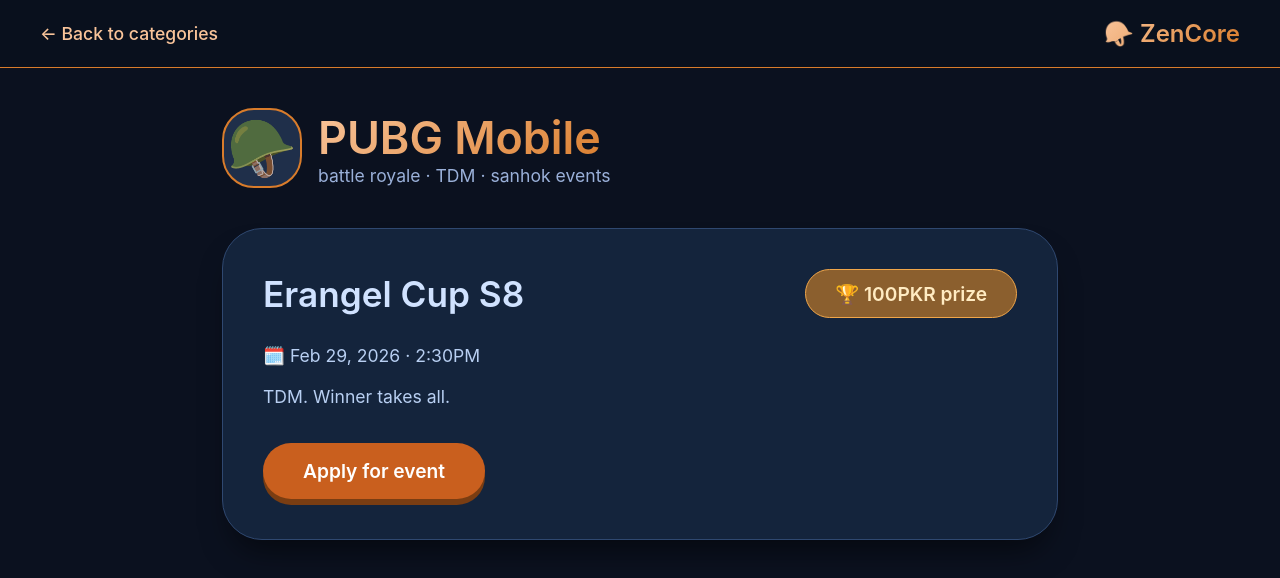
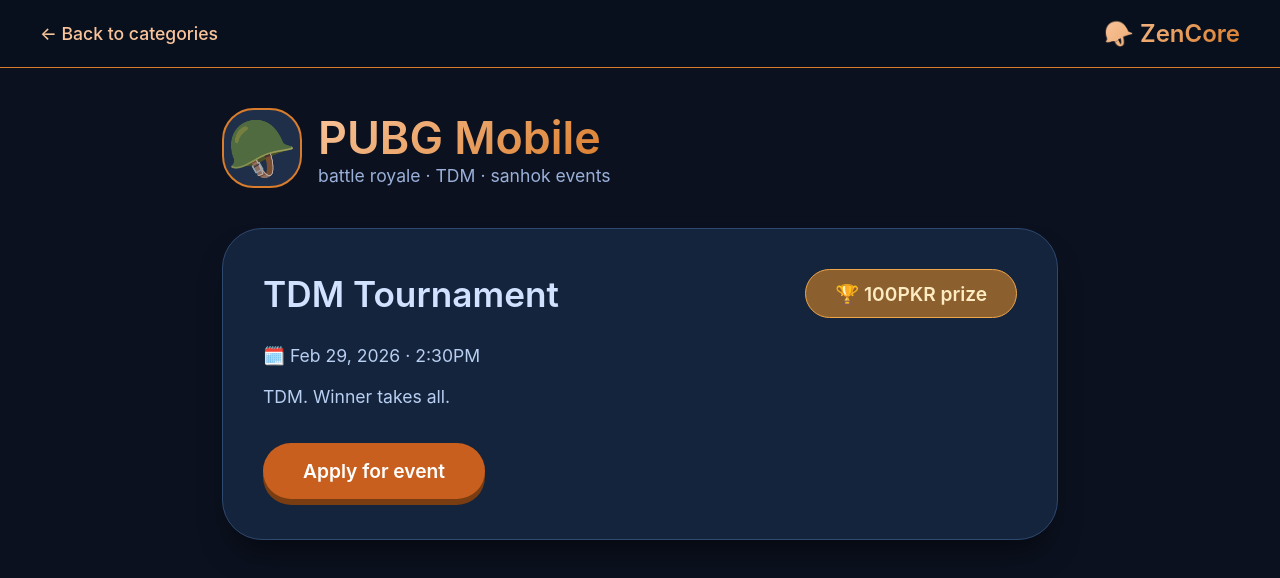
Before and after one commit to atifqmi-max/zensta, a plain HTML site: page pubg.html in a window 1280 px wide. Drawn offline with Linux system fonts and the light colour scheme.

Commit message:
Update pubg.html

```diff
--- a/pubg.html
+++ b/pubg.html
@@ -313,7 +313,7 @@
 
         <div class="event-card">
             <div class="event-header">
-                <h2>Erangel Cup S8</h2>
+                <h2>TDM Tournament</h2>
                 <span class="prize-badge">🏆 100PKR prize</span>
             </div>
             <div class="event-desc">
```
